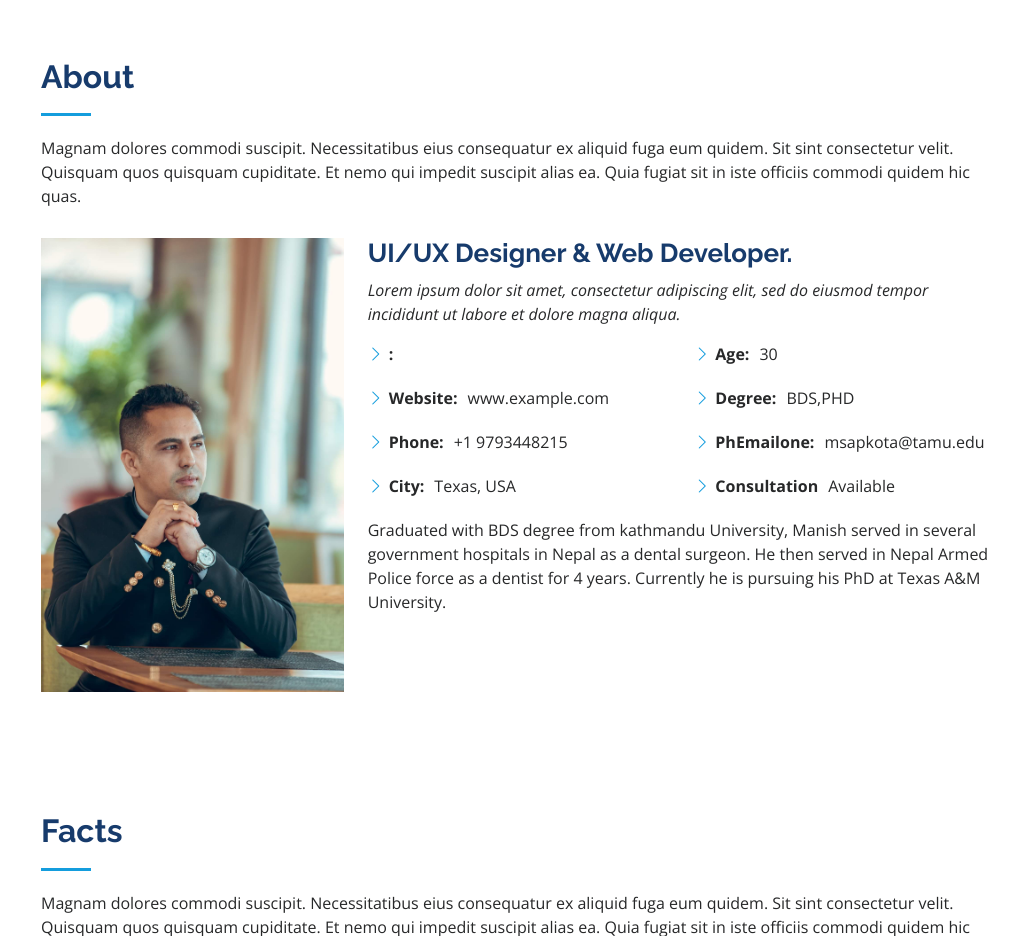
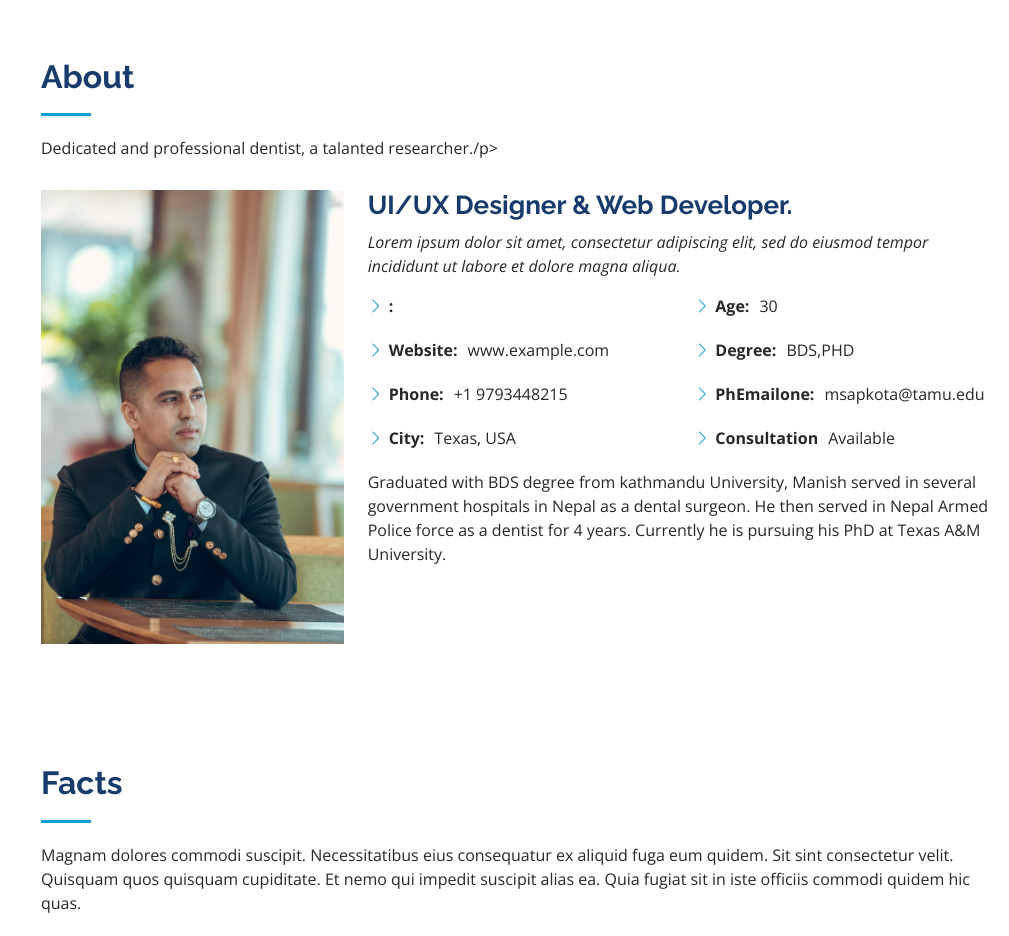
Before and after one commit to Manish-Sapkota/Manish-Sapkota.github.io, a plain HTML site: page index.html in a window 1280 px wide. Shown: the part 802-1738 px from the top of the page, without its empty margins (271-1280 px from the left). Drawn offline with nearby package versions, Linux system fonts and the light colour scheme.

Commit message:
Update index.html

```diff
--- a/index.html
+++ b/index.html
@@ -85,7 +85,7 @@
 
         <div class="section-title">
           <h2>About</h2>
-          <p>Magnam dolores commodi suscipit. Necessitatibus eius consequatur ex aliquid fuga eum quidem. Sit sint consectetur velit. Quisquam quos quisquam cupiditate. Et nemo qui impedit suscipit alias ea. Quia fugiat sit in iste officiis commodi quidem hic quas.</p>
+          <p>Dedicated and professional dentist, a talanted researcher./p>
         </div>
 
         <div class="row">
```
